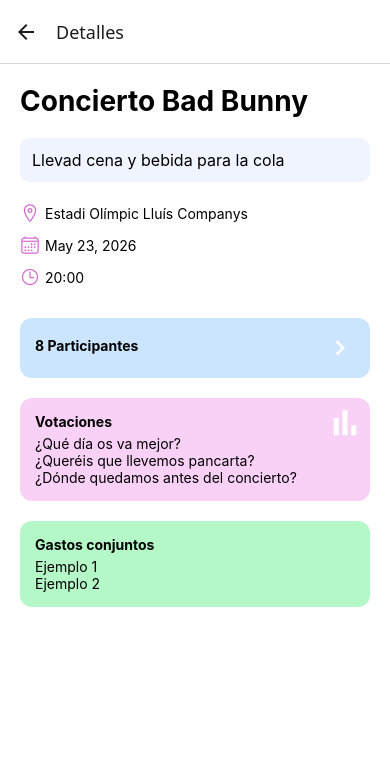
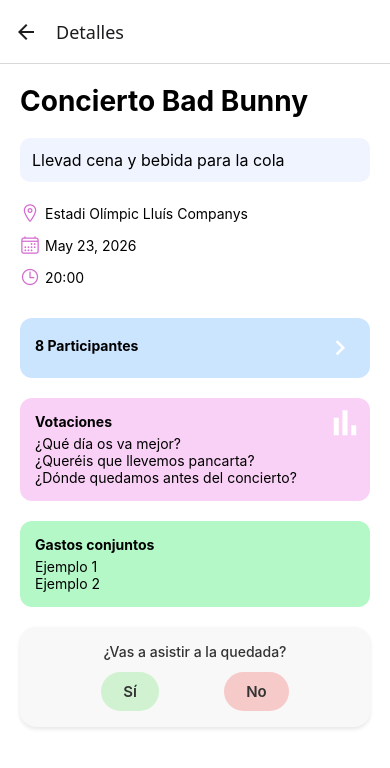
Before and after one commit to rogerguinon/plan-b, a React Native app: screen / in a window 390 px wide. Both pictures are taken after a click on the element 195 px from the left and 338 px from the top of the page. Shown: the top 768 px of the page. Built offline with nearby package versions, Linux system fonts and the light colour scheme; what expo-auth-session would draw is missing.

Commit message:
confirmacion de asistencia

```diff
--- a/src/screens/EventDetailScreen/EventDetailScreen.js
+++ b/src/screens/EventDetailScreen/EventDetailScreen.js
@@ -14,15 +14,13 @@ export default function EventDetailScreen({ route, navigation }) {
   const [modalVisible, setModalVisible] = useState(false);
 
   // CAMBIAR CUANDO EL USUARIO ESTE DEFINIDO
-  const usuario = { name: 'Arnau', image: 'https://randomuser.me/portraits/men/36.jpg', asistencia: 'si'};
+  const usuario = { name: 'Arnau', image: 'https://randomuser.me/portraits/men/36.jpg', asistencia: '-'};
 
   const participantesRaw = participantesPorEvento[event.id] || event.participants || [];
   const participantes = React.useMemo(() => [
     { ...usuario, name: `Tú` },
     ...participantesRaw.filter(p => p && p.name !== usuario.name),
   ], [participantesRaw, usuario.name]);
-
-
 
   const participantesAsistencia = useMemo(() => {
     const prioridad = { 'si': 0, 'no': 1, '-': 2 };
@@ -39,6 +37,23 @@ export default function EventDetailScreen({ route, navigation }) {
     );
     setFilteredParticipants(filtrados);
   }, [searchText, participantesAsistencia]);
+
+  const [asistencia, setAsistencia] = useState(usuario.asistencia || '-');
+
+  const marcarSi = () => {
+    usuario.asistencia = 'si';
+    setAsistencia('si');
+  };
+
+  const marcarNo = () => {
+    usuario.asistencia = 'no';
+    setAsistencia('no');
+  };
+
+  const editarAsistencia = () => {
+    usuario.asistencia = '-';
+    setAsistencia('-');
+  };
 
 
   const secciones = {
@@ -233,6 +248,42 @@ export default function EventDetailScreen({ route, navigation }) {
           <Text>Ejemplo 2</Text>
         </View>
       </TouchableOpacity>
+
+      {/*Asistencia*/}
+      <View style={[styles.asistenciaContainer, asistencia === 'si' ? styles.si : asistencia === 'no' ? styles.no : null]}>
+        {asistencia === '-' ? (
+          <>
+            <Text style={styles.pregunta}>¿Vas a asistir a la quedada?</Text>
+            <View style={styles.row}>
+              <TouchableOpacity style={styles.btnSi} onPress={marcarSi}>
+                <Text style={styles.btnTexto}>Sí</Text>
+              </TouchableOpacity>
+              <TouchableOpacity style={styles.btnNo} onPress={marcarNo}>
+                <Text style={styles.btnTexto}>No</Text>
+              </TouchableOpacity>
+            </View>
+          </>
+        ) : (
+          <View style={styles.resultado}>
+            <View style={styles.resultadoFila}>
+              <Ionicons
+                name={asistencia === 'si' ? 'checkmark-circle' : 'close-circle'}
+                size={20}
+                color={asistencia === 'si' ? '#228B22' : '#cc0000'}
+                style={{ marginRight: 6 }}
+              />
+              <Text style={styles.resultadoTexto}>
+                {asistencia === 'si' ? 'Asistencia confirmada' : 'Asistencia denegada'}
+              </Text>
+            </View>
+            <TouchableOpacity style={styles.editBtn} onPress={editarAsistencia}>
+              <Ionicons name="pencil-outline" size={16} color="#333" style={{ marginRight: 6 }} />
+              <Text style={styles.editBtnText}>Editar</Text>
+            </TouchableOpacity>
+          </View>
+        )}
+      </View>
+
     </View>
   );
 }
@@ -418,4 +469,79 @@ const styles = StyleSheet.create({
     color: '#333',
   },
 
+  asistenciaContainer: {
+    marginTop: 20,
+    padding: 16,
+    borderRadius: 16,
+    shadowColor: '#000',
+    shadowOpacity: 0.1,
+    shadowOffset: { width: 0, height: 2 },
+    shadowRadius: 4,
+    elevation: 2,
+    backgroundColor: '#f8f8f8',
+    alignItems: 'center',
+  },
+  pregunta: {
+    fontSize: 14,
+    fontWeight: '500',
+    marginBottom: 12,
+    textAlign: 'center',
+    color: '#333',
+  },
+  row: {
+    flexDirection: 'row',
+    justifyContent: 'space-evenly',
+    width: '100%',
+  },
+  btnSi: {
+    backgroundColor: '#d1f2d1',
+    paddingVertical: 10,
+    paddingHorizontal: 22,
+    borderRadius: 20,
+  },
+  btnNo: {
+    backgroundColor: '#f7caca',
+    paddingVertical: 10,
+    paddingHorizontal: 22,
+    borderRadius: 20,
+  },
+  btnTexto: {
+    fontSize: 15,
+    fontWeight: '600',
+    color: '#333',
+  },
+  resultado: {
+    alignItems: 'center',
+  },
+  resultadoFila: {
+    flexDirection: 'row',
+    alignItems: 'center',
+    marginBottom: 6,
+  },
+  resultadoTexto: {
+    fontSize: 15,
+    fontWeight: '500',
+    color: '#333',
+  },
+  si: {
+    backgroundColor: '#d1f2d1',
+  },
+  no: {
+    backgroundColor: '#f7caca',
+  },
+  editBtn: {
+    marginTop: 10,
+    paddingVertical: 8,
+    paddingHorizontal: 16,
+    backgroundColor: '#e6e6e6',
+    borderRadius: 20,
+    flexDirection: 'row',
+    alignItems: 'center',
+  },
+  editBtnText: {
+    fontSize: 14,
+    fontWeight: '500',
+    color: '#333',
+  },
+
 });
```
